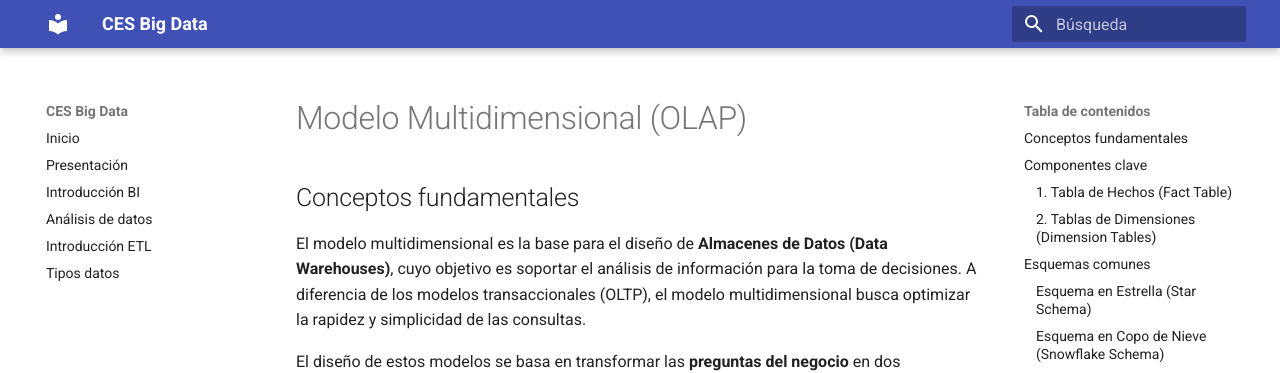
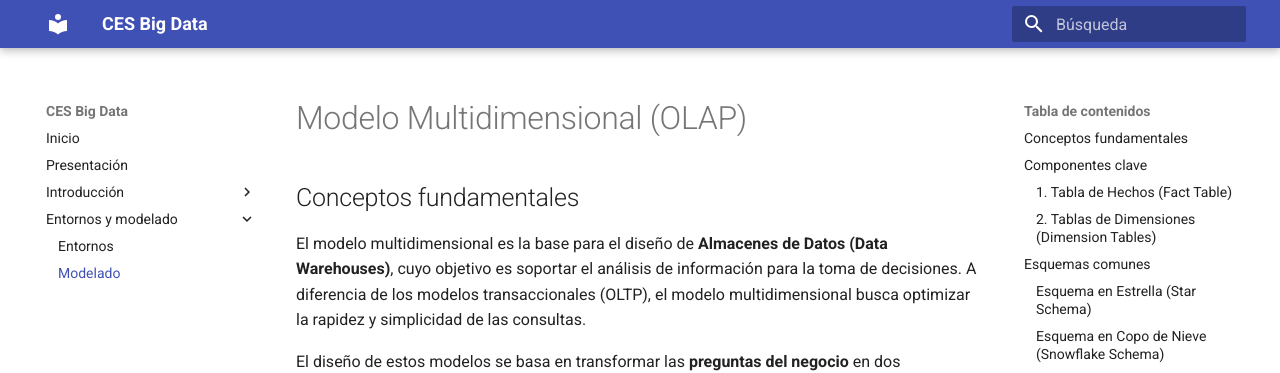
Before and after one commit to jorsodom/bigdata-sb, an MkDocs documentation site: the page built from docs/multidimensional/multidimensional.md, in a window 1280 px wide. Shown: the top 373 px of the page. Built offline with MkDocs 1.6.1 and Material for MkDocs 9.7.7, drawn with Linux system fonts in a browser that asks for light colours.

Commit message:
update entornos y menu

```diff
--- a/mkdocs.yml
+++ b/mkdocs.yml
@@ -13,10 +13,14 @@ nav:
 
 
   - Presentación: introduccionBI/presentacions.md
-  - Introducción BI: introduccionBI/BIIntroduccion.md
-  - Análisis de datos: introduccionBI/analitica.md
-  - Introducción ETL: introduccionBI/ETLintroduccion.md
-  - Tipos datos: introduccionBI/tiposdedatos.md
+  - Introducción:
+    - Introducción BI: introduccionBI/BIIntroduccion.md
+    - Análisis de datos: introduccionBI/analitica.md
+    - Introducción ETL: introduccionBI/ETLintroduccion.md
+    - Tipos datos: introduccionBI/tiposdedatos.md
+  - Entornos y modelado:
+      - Entornos: multidimensional/entornos.md
+      - Modelado: multidimensional/multidimensional.md
   #- Multidimensional: multidimensional/multidimensional.md
   #- Ingesta de datos con NiFi:
   #  - Introducción: nifi/nifiIntroduccion.md
```
Also changed, not shown: docs/multidimensional/entornos.md (added, +33 -0 lines).
